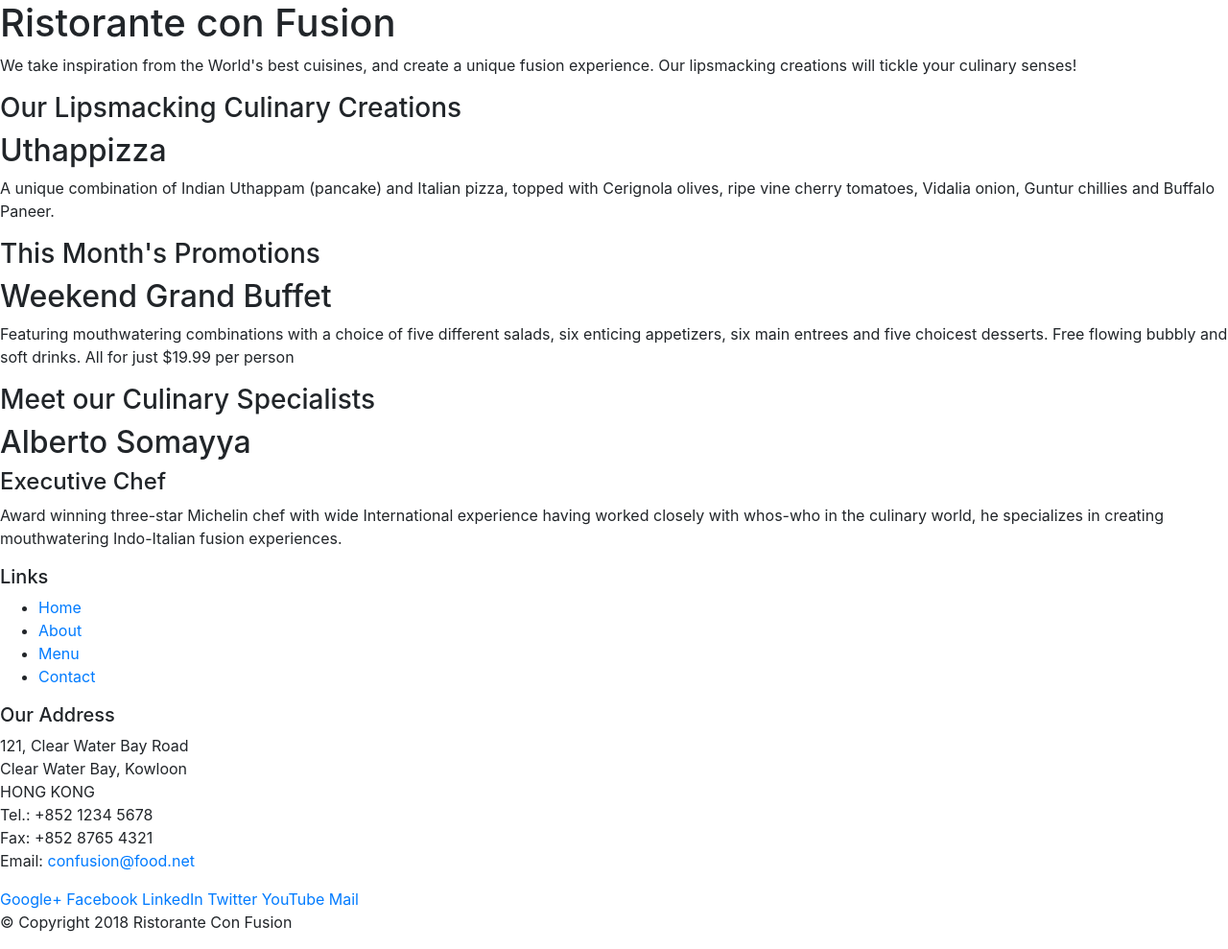
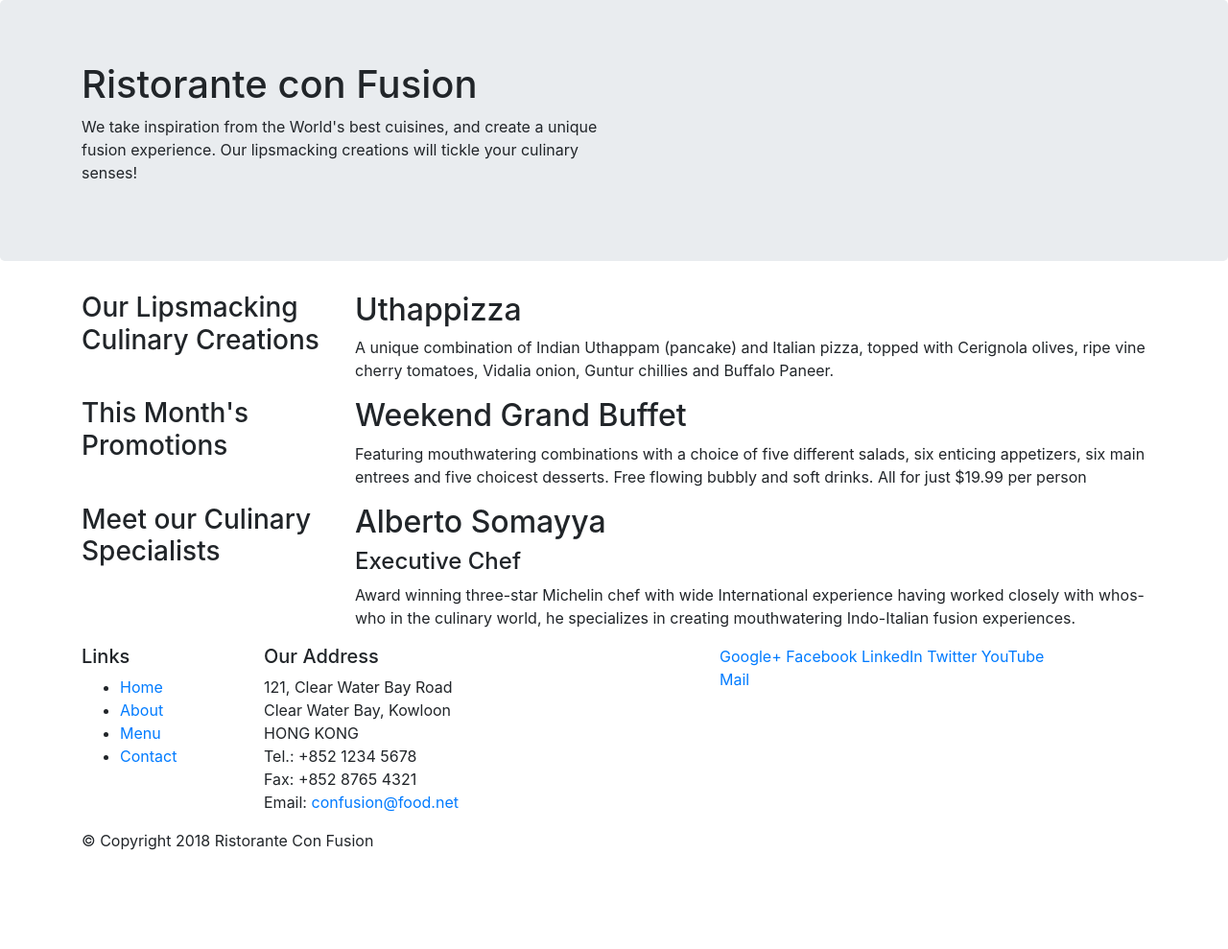
Before and after one commit to tanmaybisen/Bootstrap4-UI-project, a website: page index.html in a window 1280 px wide. Shown: the whole page at 96% size. After the commit the page ends 904 px from the top, so only its background shows below. Drawn offline with nearby package versions, Linux system fonts and the light colour scheme.

Commit message:
Second Commit used container,row,col classes

```diff
--- a/index.html
+++ b/index.html
@@ -5,6 +5,7 @@
     <!-- Required meta tags always come first -->
     <meta charset="utf-8">
     <meta name="viewport" content="width=device-width, initial-scale=1, shrink-to-fit=no">
+    <!-- this above meta tag allows us to make our web page responsive by looking at the view port character -->
     <meta http-equiv="x-ua-compatible" content="ie=edge">
 
     <!-- Bootstrap CSS -->
@@ -13,47 +14,47 @@
 </head>
 
 <body>
-
-    <header>
-        <div>
-            <div>
-                <div>
+    <header class="jumbotron">
+        <div class ="container">
+            <div class="row">
+                <div class="col-12 col-sm-6">
                     <h1>Ristorante con Fusion</h1>
                     <p>We take inspiration from the World's best cuisines, and create a unique fusion experience. Our lipsmacking creations will tickle your culinary senses!</p>
                 </div>
-                <div>
+                <div class ="col-12 col-sm">
                 </div>
             </div>
         </div>
     </header>
 
-    <div>
-        <div>
-            <div>
+    <div class="container">
+        <div class="row">
+            <div class="col-12 col-sm-4 col-md-3">
                 <h3>Our Lipsmacking Culinary Creations</h3>
             </div>
-            <div>
+            <div class="col col-sm col-md">
+                <!-- this is stacked below the above div tag contents and will occupy remaining spaces left, 0,8,9 resp -->
                 <h2>Uthappizza</h2>
                 <p>A unique combination of Indian Uthappam (pancake) and Italian pizza, topped with Cerignola olives, ripe vine cherry tomatoes, Vidalia onion, Guntur chillies and Buffalo Paneer.</p>
             </div>
         </div>
 
 
-        <div>
-            <div>
+        <div class="row">
+            <div class="col-12 col-sm-4 col-md-3">
                 <h3>This Month's Promotions</h3>
             </div>
-            <div>
+            <div class="col col-sm col-md">
                 <h2>Weekend Grand Buffet</h2>
                 <p>Featuring mouthwatering combinations with a choice of five different salads, six enticing appetizers, six main entrees and five choicest desserts. Free flowing bubbly and soft drinks. All for just $19.99 per person </p>
             </div>
         </div>
 
-        <div>
-            <div>
+        <div class="row">
+            <div class="col-12 col-sm-4 col-md-3">
                 <h3>Meet our Culinary Specialists</h3>
             </div>
-            <div>
+            <div class="col col-sm col-md">
                 <h2>Alberto Somayya</h2>
                 <h4>Executive Chef</h4>
                 <p>Award winning three-star Michelin chef with wide International experience having worked closely with whos-who in the culinary world, he specializes in creating mouthwatering Indo-Italian fusion experiences. </p>
@@ -62,9 +63,9 @@
     </div>
 
     <footer>
-        <div>
-            <div>
-                <div>
+        <div class="container">
+            <div class="row">
+                <div class="col-4 col-sm-2">
                     <h5>Links</h5>
                     <ul>
                         <li><a href="#">Home</a></li>
@@ -73,7 +74,7 @@
                         <li><a href="#">Contact</a></li>
                     </ul>
                 </div>
-                <div>
+                <div class="col-7 col-sm-5">
                     <h5>Our Address</h5>
                     <address>
 		              121, Clear Water Bay Road<br>
@@ -84,7 +85,9 @@
 		              Email: <a href="mailto:confusion@food.net">confusion@food.net</a>
 		           </address>
                 </div>
-                <div>
+                <div class="col-12 col-sm-4">
+                    <!-- this col 12 above means that it will occupy seperate set of 12 columns stcked below the previous content for extr small screen sizes -->
+                    <!-- but for small to extra large  screen sizes it will occupy 4 cols (4+5+2=11) 1 col is left (unoccupied) -->
                     <div>
                         <a href="http://google.com/+">Google+</a>
                         <a href="http://www.facebook.com/profile.php?id=">Facebook</a>
@@ -95,8 +98,8 @@
                     </div>
                 </div>
            </div>
-           <div>
-                <div>
+           <div class="row">
+                <div class ="col-auto">
                     <p>© Copyright 2018 Ristorante Con Fusion</p>
                 </div>
            </div>
```
